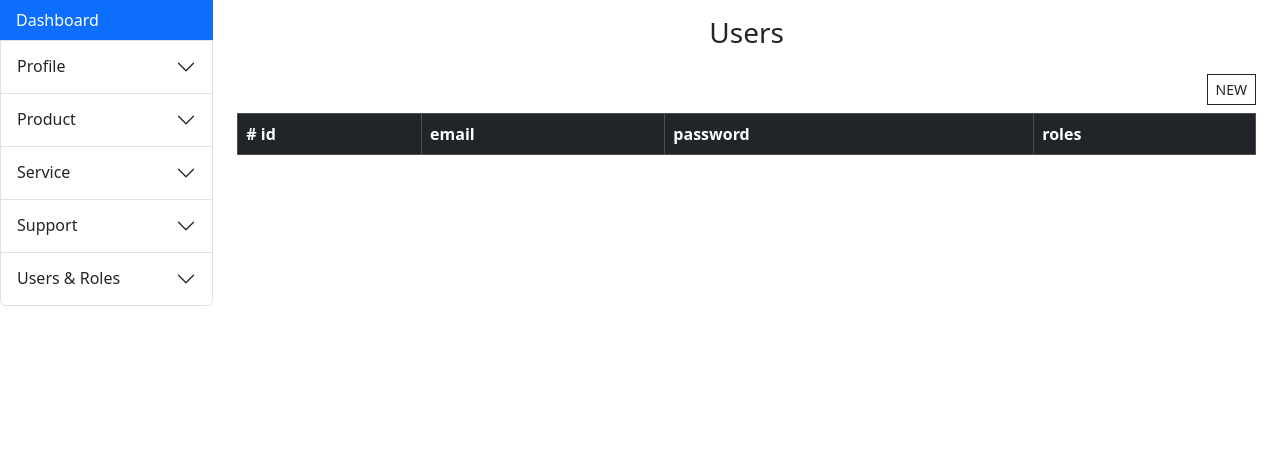
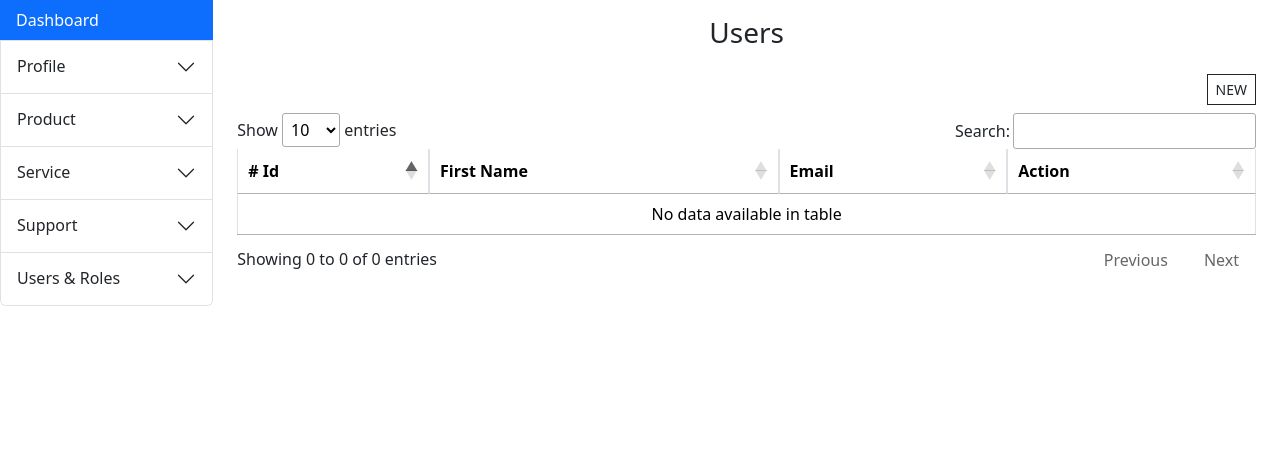
Before and after one commit to teamamracoder/sagar-services, a Flask app: page /admin/users/ in a window 1280 px wide. Shown: the part 56-524 px from the top of the page. Run offline with Flask 3, Linux system fonts and the light colour scheme; data that the repository does not hold is empty; some libraries are stand-ins or nearby versions.

Commit message:
pagination-sort-search-and-client-side-validation-added

```diff
--- a/app/controllers/user_controller.py
+++ b/app/controllers/user_controller.py
@@ -1,16 +1,16 @@
-from flask import render_template, redirect, url_for
+from flask import render_template, redirect, url_for, request, jsonify
 from app.forms import CreateUserForm
 from app.services import UserService
 
-user_service = UserService()
-
 
 class UserController:
+    def __init__(self) -> None:
+        self.user_service = UserService()
 
     def create(self):
         form = CreateUserForm()
         if form.validate_on_submit():
-            user_service.create(
+            self.user_service.create(
                 email=form.email.data,
                 password=form.password.data,
                 first_name=form.first_name.data,
@@ -21,6 +21,10 @@ class UserController:
         return render_template("admin/user/add.html", form=form)
 
     def get(self):
-        users = user_service.get()
-        roles = {1: "ADMIN", 2: "STAFF", 3: "CUSTOMER"}
-        return render_template("admin/user/index.html", users=users, roles=roles)
+        return render_template("admin/user/index.html")
+
+    def get_user_data(self):
+        # Determine the column to sort by
+        columns = ["id", "first_name", "email"]
+        data = self.user_service.get(request, columns)
+        return jsonify(data)
--- a/app/routes/user_routes.py
+++ b/app/routes/user_routes.py
@@ -13,6 +13,11 @@ def index():
     return user_controller.get()
 
 
+@user_bp.route("/admin/users/data")
+def get_user_data():
+    return user_controller.get_user_data()
+
+
 @user_bp.route("/admin/users/add/", methods=["GET", "POST"])
 @login_required
 @role_required([1, 2])
--- /dev/null
+++ b/app/services/base_service.py
@@ -0,0 +1,60 @@
+from db import db
+
+
+class BaseService:
+    def __init__(self, model) -> None:
+        self.model = model
+
+    def get(self, request, columns):
+        # Get parameters from the request
+        start = int(request.args.get("start"))
+        length = int(request.args.get("length"))
+        search_value = request.args.get("search[value]")
+        order_dir = request.args.get("order[0][dir]")
+        order_column_index = int(request.args.get("order[0][column]") or "0")
+        sort_column = columns[order_column_index]
+
+        # Base query
+        query = self.model.query.filter(
+            self.model.first_name.ilike(f"%{search_value}%")
+            | self.model.email.ilike(f"%{search_value}%")
+        )
+
+        if order_dir == "desc":
+            query = query.order_by(getattr(self.model, sort_column).desc())
+        else:
+            query = query.order_by(getattr(self.model, sort_column))
+
+        # Paginate the data
+        data = query.offset(start).limit(length).all()
+
+        # Total records without filtering
+        total_records = self.model.query.count()
+
+        # Total records after filtering
+        filtered_records = query.count()
+
+        # Format the data for DataTables
+        formatted_data = [
+            {
+                key: getattr(item, key)
+                for key in item.__dict__
+                if not key.startswith("_")
+            }
+            for item in data
+        ]
+
+        return {
+            "recordsTotal": total_records,
+            "recordsFiltered": filtered_records,
+            "data": formatted_data,
+        }
+
+    def create(self, **kwargs):
+        entity = self.model(**kwargs)
+        db.session.add(entity)
+        db.session.commit()
+        return entity
+
+    def get_by_id(self, id):
+        return self.model.query.get(id)
--- a/app/services/user_service.py
+++ b/app/services/user_service.py
@@ -1,19 +1,11 @@
 from db import db
 from app.models import UserModel
+from .base_service import BaseService
 
 
-class UserService:
-    def create(self, **kwargs):
-        user = UserModel(**kwargs)
-        db.session.add(user)
-        db.session.commit()
-        return user
-
-    def get(self):
-        return UserModel.query.all()
-
-    def get_by_id(self, id):
-        return UserModel.query.get(id)
+class UserService(BaseService):
+    def __init__(self) -> None:
+        super().__init__(UserModel)
 
     def get_user_by_email_and_password(self, email, password):
         return UserModel.query.filter_by(email=email, password=password).first()
--- a/app/templates/admin/user/index.html
+++ b/app/templates/admin/user/index.html
@@ -13,31 +13,54 @@
         </div>
     </div>
 
-    <table class="table table-bordered">
-        <thead class="table-dark">
+    <table id="userTable" class="table table-bordered" style="width:100%">
+        <thead>
             <tr>
-                <th># id</th>
-                <th>email</th>
-                <th>password</th>
-                <th>roles</th>
-
+                <th># Id</th>
+                <th>First Name</th>
+                <th>Email</th>
+                <th>Action</th>
             </tr>
         </thead>
-        <tbody>
-            {% for user in users %}
-            <tr>
-                <td>{{user.id}}</td>
-                <td>{{ user.email }}</td>
-                <td>{{ user.password }}</td>
-                <td>
-                    {% for role in user.roles %}
-                    {{ roles[role.role] }},
-                    {% endfor %}
-                </td>
-            </tr>
-            {% endfor %}
-        </tbody>
+        <tbody></tbody>
     </table>
+
+    <link href="https://cdn.datatables.net/v/bs5/dt-2.0.3/datatables.min.css" rel="stylesheet">
+
+    <script src="https://cdn.datatables.net/v/bs5/dt-2.0.3/datatables.min.js"></script>
+    <script>
+        $(document).ready(function () {
+            var table = $('#userTable').DataTable({
+                "processing": true,
+                "serverSide": true,
+                "ajax": {
+                    "url": "{{url_for('user_bp.get_user_data')}}",
+                    "type": "GET"
+                },
+                "columns": [
+                    { "data": "id" },
+                    { "data": "first_name" },
+                    { "data": "email" },
+                    {
+                        "data": null,
+                        "render": function (data, type, row) {
+                            return '<button class="btn btn-outline-dark btn-sm me-1" onclick="editRecord(' + row.id + ')">Edit</button>' +
+                                '<button class="btn btn-outline-dark btn-sm me-1" onclick="deactivateRecord(' + row.id + ')">Deactivate</button>';
+                        }
+                    }
+                ]
+            });
+
+            window.editRecord = function (id) {
+                console.log("Edit record with ID:", id);
+            };
+
+            window.deactivateRecord = function (id) {
+                console.log("Deactivate record with ID:", id);
+            };
+        });
+    </script>
+
 </div>
 
 {% endblock %}
```
Also changed, not shown: app/templates/admin/user/add.html (+67 -1 lines).
